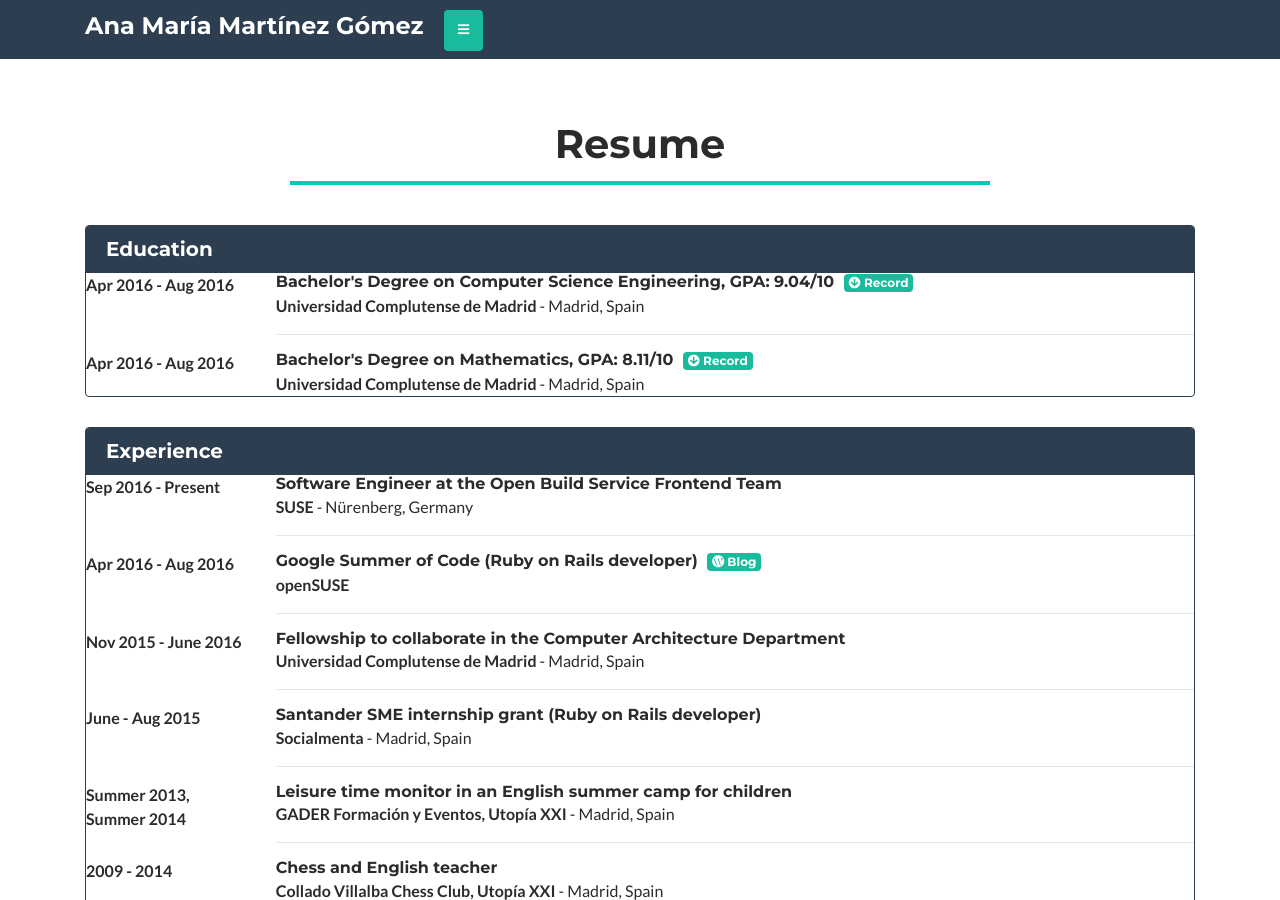
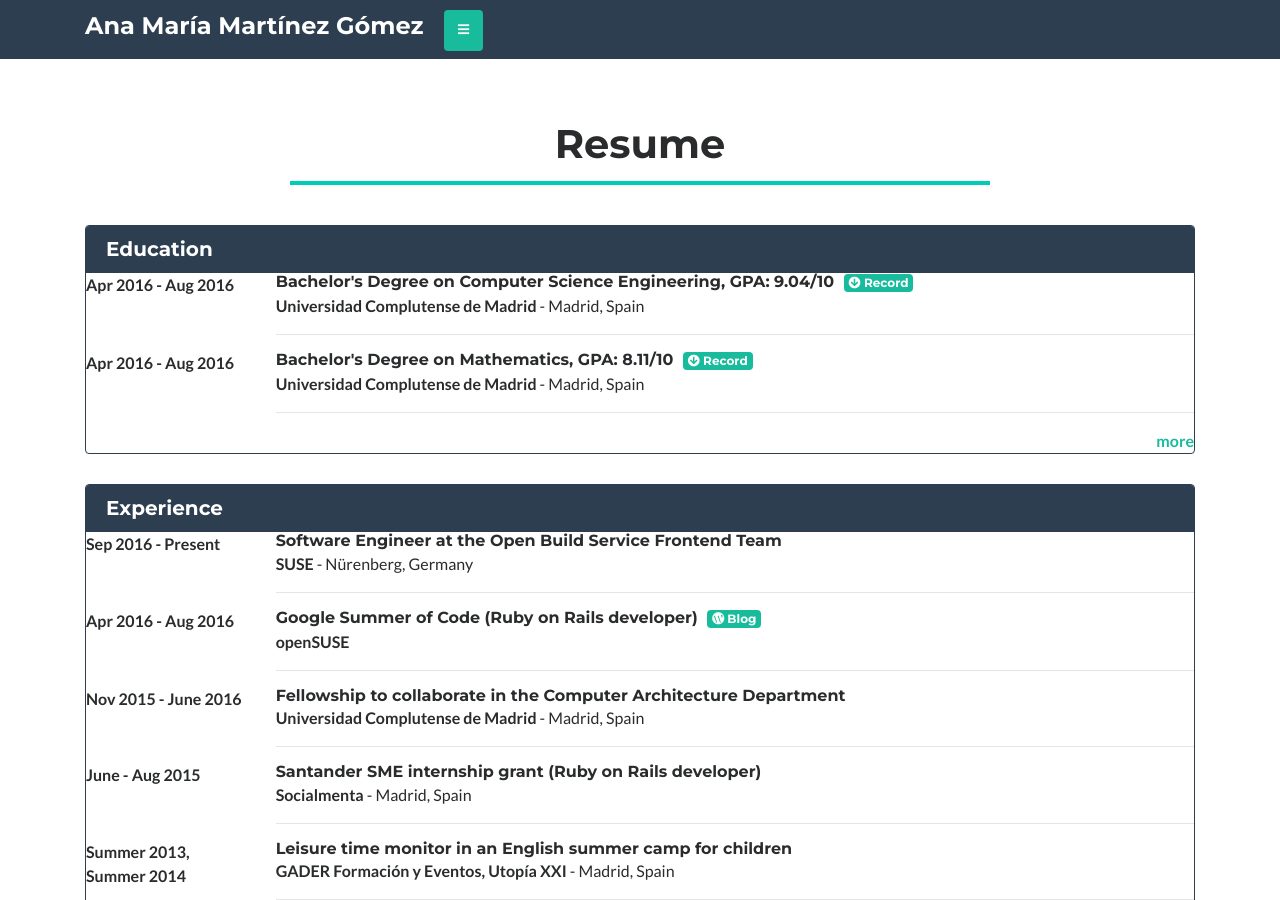
Before and after one commit to vicgalle/ana06.github.io, a Jekyll site: the page built from resume.md, in a window 1280 px wide and 900 px high. Built offline with Jekyll 4.4.1, drawn with Linux system fonts in a browser that asks for light colours; nearby versions of some CDN libraries; part of the change alters nothing that is shown.

Commit message:
Add more for jobs and education

```diff
--- a/_includes/resume/experience.html
+++ b/_includes/resume/experience.html
@@ -2,7 +2,7 @@
   <h5 class="card-header text-white bg-secondary border-secondary">{{ include.title }}</h5>
   <div class="card-body">
     {% for job in include.jobs %}
-    <div class="row">
+    <div class="row{% unless job.featured %} hidden no-featured-{{ include.type }}{% endunless %}">
       <div class="col-12 col-md-3 col-lg-2 .col-xl-1">
         <p>
           <strong>{{ job.date }}</strong>
@@ -28,12 +28,11 @@
           {% endif %}
         </p>
 
-        {% if job != include.jobs.last %}
         <hr>
-        {% endif %}
       </div>
     </div>
 
     {% endfor %}
+    <a href="#" onclick="more(event, this);" class="float-right" data-type="{{ include.type }}">more</a>
   </div>
 </div>
--- a/_includes/resume/talks.html
+++ b/_includes/resume/talks.html
@@ -19,18 +19,6 @@
       </div>
     </div>
     {% endfor %}
-    <a href="#" onclick="more(event, this);" class="float-right">more</a>
+    <a href="#" onclick="more(event, this);" class="float-right" data-type="talk">more</a>
   </div>
 </div>
-
-<script>
-function more(event, elem) {
-    event.preventDefault();
-    $('.no-featured-talk').toggleClass('hidden');
-    $('.hr-no-featured-talk').toggleClass('hidden');
-    if($(elem).text() === 'more')
-        $(elem).text('less');
-    else
-        $(elem).text('more');
-}
-</script>
--- a/resume.md
+++ b/resume.md
@@ -8,6 +8,7 @@ education:
     title: "Bachelor's Degree on Computer Science Engineering, GPA: 9.04/10"
     company: Universidad Complutense de Madrid
     location: Madrid, Spain
+    featured: true
     media:
       name: Record
       icon: "fas fa-arrow-circle-down"
@@ -17,10 +18,16 @@ education:
     title: "Bachelor's Degree on Mathematics, GPA: 8.11/10"
     company: Universidad Complutense de Madrid
     location: Madrid, Spain
+    featured: true
     media:
       name: Record
       icon: "fas fa-arrow-circle-down"
       url: "/documents/AnaMariaMartinez-M-set.pdf"
+
+  - date: Sep 2009 - June 2011
+    title: "Technological Baccalaureate, Graduated with Honors"
+    company: IES Lázaro Cárdenas
+    location: Madrid, Spain
 
 
 jobs:
@@ -28,10 +35,12 @@ jobs:
     title: Software Engineer at the Open Build Service Frontend Team
     company: SUSE
     location: Nürenberg, Germany
+    featured: true
 
   - date: Apr 2016 - Aug 2016
     title: Google Summer of Code (Ruby on Rails developer)
     company: openSUSE
+    featured: true
     media:
       name: Blog
       icon: "fab fa-wordpress"
@@ -41,20 +50,28 @@ jobs:
     title: Fellowship to collaborate in the Computer Architecture Department
     company: Universidad Complutense de Madrid
     location: Madrid, Spain
+    featured: true
 
   - date: June - Aug 2015
     title: Santander SME internship grant (Ruby on Rails developer)
     company: Socialmenta
     location: Madrid, Spain
+    featured: true
 
   - date: Summer 2013, Summer 2014
     title: Leisure time monitor in an English summer camp for children
     company: GADER Formación y Eventos, Utopía XXI
     location: Madrid, Spain
+    featured: true
 
-  - date: 2009 - 2014
-    title: Chess and English teacher
-    company: Collado Villalba Chess Club, Utopía XXI
+  - date: 2013 - 2014
+    title: English teacher
+    company: Utopía XXI
+    location: Madrid, Spain
+
+  - date: 2009 - 2011
+    title: Chess teacher
+    company: Collado Villalba Chess Club
     location: Madrid, Spain
 
 
@@ -174,8 +191,8 @@ languages:
 <h1 class="text-center title">{{ page.title | escape }}</h1>
 <hr class="title">
 
-{% include resume/experience.html title="Education" jobs=page.education %}
-{% include resume/experience.html title="Experience" jobs=page.jobs %}
+{% include resume/experience.html title="Education" jobs=page.education type="experience"%}
+{% include resume/experience.html title="Experience" jobs=page.jobs type="job"%}
 
 {% include resume/honors.html %}
 
@@ -184,3 +201,15 @@ languages:
 {% include resume/talks.html %}
 
 {% include resume/languages.html %}
+
+<script>
+function more(event, elem) {
+    event.preventDefault();
+    var type = $(elem).data("type");
+    $('.no-featured-' + type).toggleClass('hidden');
+    if($(elem).text() === 'more')
+        $(elem).text('less');
+    else
+        $(elem).text('more');
+}
+</script>
```
